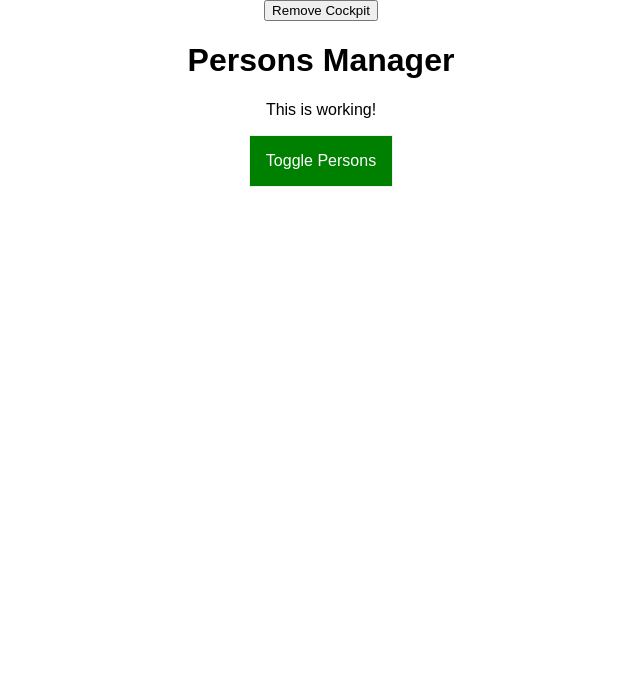
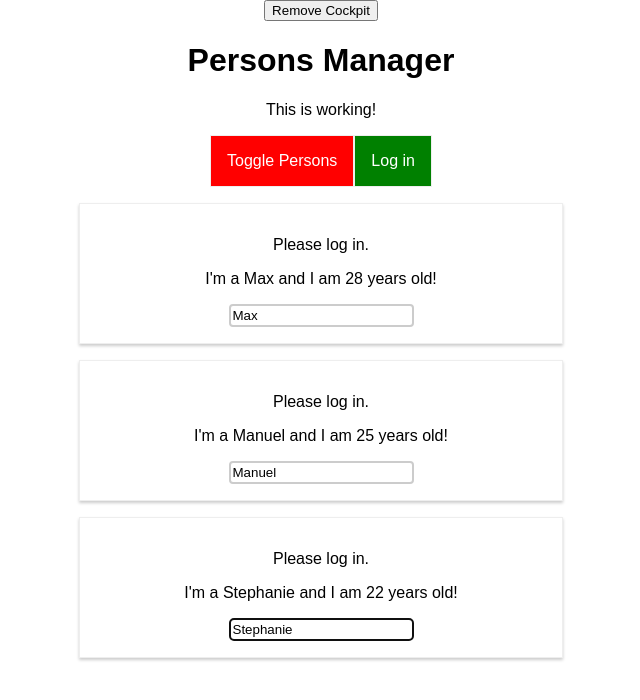
Before and after one commit to TigranA13/react-complete-guide, a React app: page / in a window 1280 px wide. Shown: the top 700 px of the page, without its empty margins (319-959 px from the left). Built offline with nearby package versions, Linux system fonts and the light colour scheme.

Commit message:
components done

```diff
--- a/src/components/Cockpit/Cockpit.js
+++ b/src/components/Cockpit/Cockpit.js
@@ -1,14 +1,21 @@
-import React, { useEffect } from 'react';
+import React, { useEffect, useRef, useContext } from 'react';
 
 import classes from "./Cockpit.css";
+import AuthContext from '../../context/auth-context';
 
 const cockpit = ( props ) => {
+  const toggleBtnRef = useRef(null);
+  const authContext = useContext(AuthContext);
+
+  console.log(authContext.authenticated);
+
   useEffect(() => {
     console.log('[Cockpit.js] useEffect');
+    toggleBtnRef.current.click();
     //http request...
-    setTimeout(() => {
-      // alert('Save data to cloud!')
-    },1000);
+    // setTimeout(() => {
+    //   // alert('Save data to cloud!')
+    // },1000);
     return () => {
       console.log('[Cockpit.js] cleanup work in useEffect')
     };
@@ -37,11 +44,13 @@
       <h1>{props.title}</h1>
       <p className={assignedClasses.join(' ')}>This is working!</p>
       <button
+        ref={toggleBtnRef}
         className={btnClass}
         onClick={props.toggleBtn}
       >
         Toggle Persons
       </button>
+      <button onClick={authContext.login}>Log in</button>
     </div>
   )
 };
--- a/src/components/Persons/Person/Person.js
+++ b/src/components/Persons/Person/Person.js
@@ -4,6 +4,7 @@
 import Aux from '../../../hoc/Auxiliary';
 import withClass from '../../../hoc/withClass';
 import classes from './Person.css';
+import AuthContext from '../../../context/auth-context';
 
 class Person extends Component {
   constructor(props) {
@@ -11,15 +12,19 @@
     this.inputElementRef = React.createRef();
   }
 
+  static contextType = AuthContext;
+
   componentDidMount() {
     // this.inputElementRef.focus()
     this.inputElementRef.current.focus();
+    console.log(this.context.authenticated);
   }
 
   render() {
     console.log('[Person.js] render');
     return (
       <Aux>
+        {this.context.authenticated ? <p>Authenticated!</p> : <p>Please log in.</p>}
           <p onClick={this.props.click}>
             I'm a {this.props.details.name} and I am {this.props.details.age} years old!
           </p>
--- a/src/containers/App.js
+++ b/src/containers/App.js
@@ -6,6 +6,7 @@
 import Cockpit from '../components/Cockpit/Cockpit';
 import Aux from '../hoc/Auxiliary';
 import withClass from '../hoc/withClass';
+import AuthContext from '../context/auth-context';
 
 class App extends Component {
   constructor(props) {
@@ -23,6 +24,7 @@
     username: 'superMax',
     showPersons: false,
     showCockpit: true,
+    authenticated: false,
   };
 
   static getDerivedStateFromProps(props, state) {
@@ -75,6 +77,10 @@
     this.setState({showCockpit: !this.state.showCockpit})
   };
 
+  loginHandler = () => {
+    this.setState({authenticated: true})
+  };
+
   render() {
     console.log('[App.js] render');
     let persons = null;
@@ -85,6 +91,7 @@
             persons={this.state.persons}
             clicked={this.deletePersonHandler}
             changed={this.changeNameHandler}
+            isAuthenticated={this.state.authenticated}
           />
       );
     }
@@ -92,8 +99,15 @@
     return (
         <Aux >
           <button onClick={this.removeCockpit}>Remove Cockpit</button>
+          <AuthContext.Provider
+            value={{
+              authenticated: this.state.authenticated,
+              login: this.loginHandler,
+            }}
+          >
             {
-            this.state.showCockpit && <Cockpit
+              this.state.showCockpit &&
+              <Cockpit
                 title={this.props.appTitle}
                 showPersons={this.state.showPersons}
                 personsLength={this.state.persons.length}
@@ -101,6 +115,7 @@
               />
             }
             {persons}
+          </AuthContext.Provider>
         </Aux>
     );
   }
--- /dev/null
+++ b/src/context/auth-context.js
@@ -0,0 +1,8 @@
+import React from 'react';
+
+const authContext = React.createContext({
+  authenticated: false,
+  login: () => {},
+});
+
+export default authContext;
```
Lines whose indentation alone changed are shown as unchanged.
